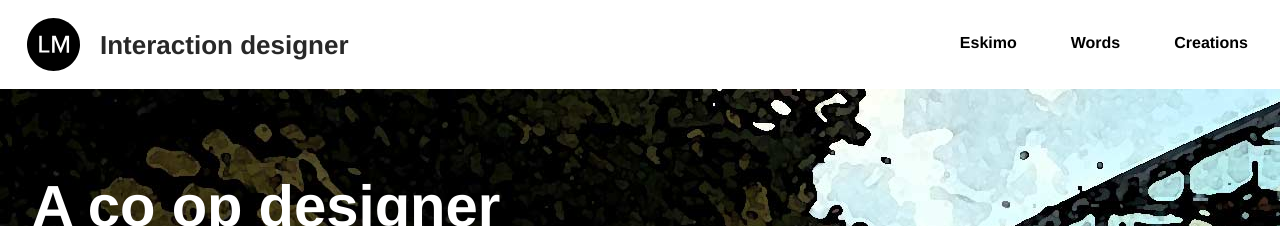
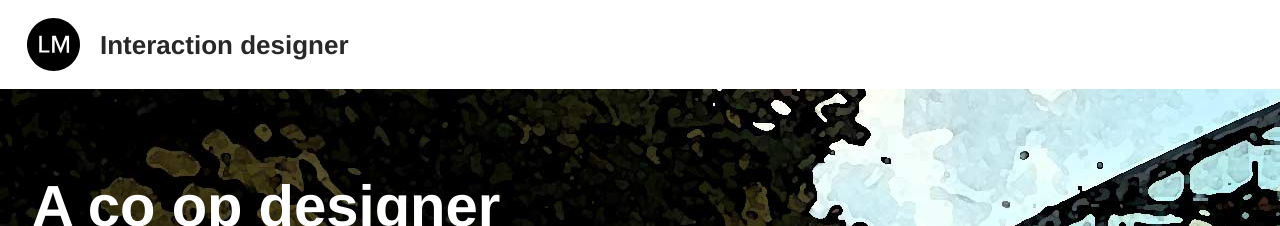
Before and after one commit to uxeskimo/uxeskimo, a Jekyll site: the page built from index.html, in a window 1280 px wide. Shown: the top 226 px of the page. Built offline with Jekyll 4.4.1, drawn with Linux system fonts in a browser that asks for light colours; nearby versions of some CDN libraries.

Commit message:
Added display none to mobile nav when inactive

```diff
--- a/_scss/uxeskimo/_navigation.scss
+++ b/_scss/uxeskimo/_navigation.scss
@@ -3,10 +3,8 @@
 ===============================================*/
 
 .primary-nav {
-  position: absolute;
-  z-index: 100;
+  display: none;
   width: 100%;
-  margin-left: 100%;
     @include media(medium) {
       position: relative;
       float: right;
```
Also changed, not shown: assets/css/main.css, 2 other files.
